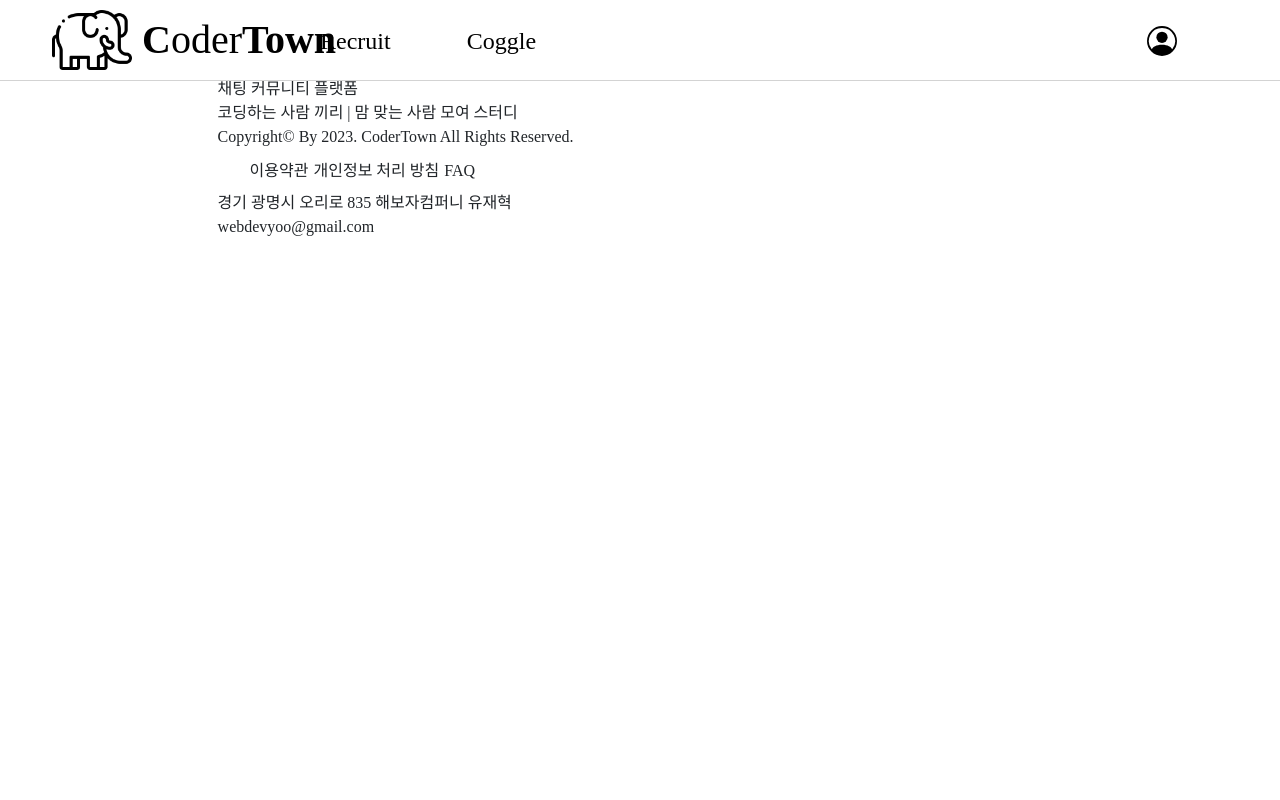
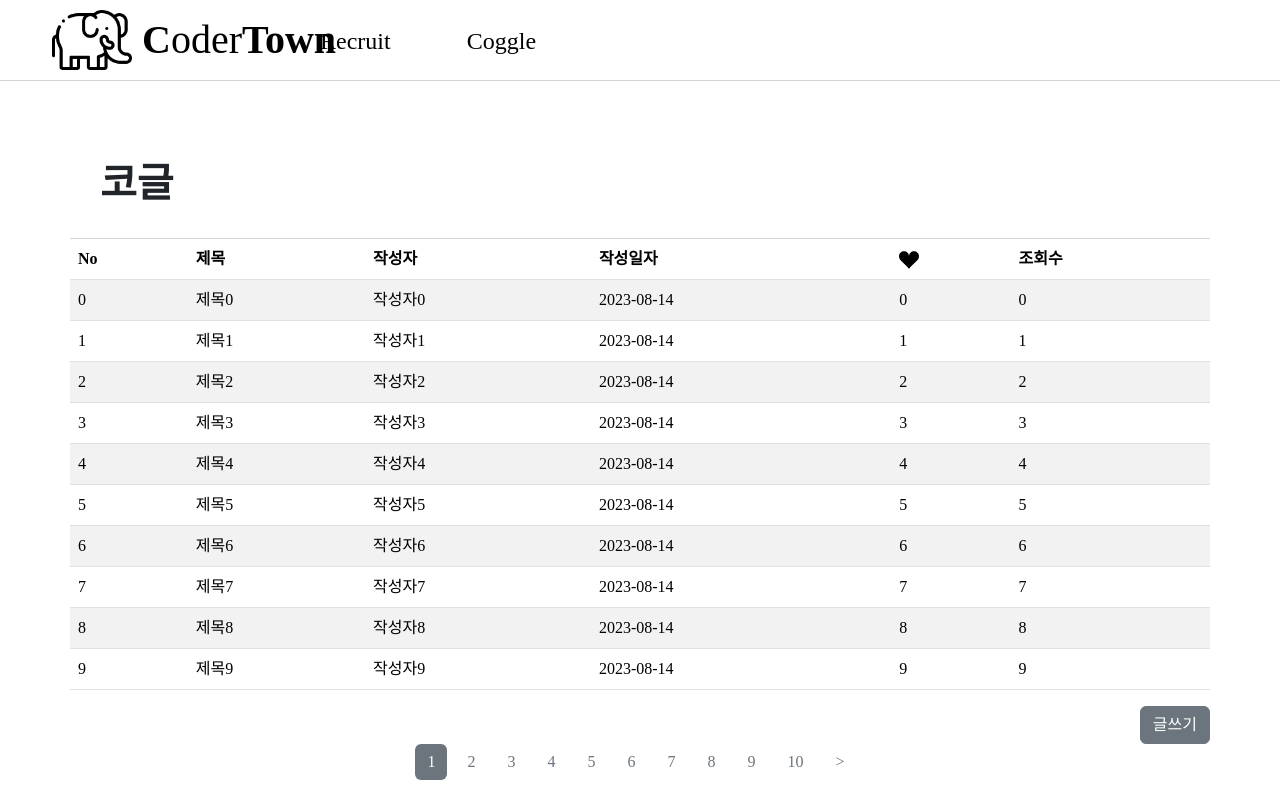
Before and after one commit to YooHyeok/codertown-client, a React (Create React App) app: page /carrier in a window 1280 px wide. Shown: the top 800 px of the page. Built offline with nearby package versions, Linux system fonts and the light colour scheme; a web font is replaced by a local one.

Commit message:
CREATE&ADD: CoggleList.js추가, Route,Link 등록, 1차 UI 적용(리스트, 페이징)

```diff
--- a/src/App.js
+++ b/src/App.js
@@ -7,6 +7,7 @@ import { BrowserRouter, Route, Routes } from 'react-router-dom';
 import Header from './component/info/Header';
 import Footer from './component/info/Footer';
 import Main from './component/Main';
+import CoggleList from './component/CoggleList';
 
 function App() {
   return (
@@ -15,6 +16,9 @@ function App() {
         <Header/>
         <Routes>
               <Route exact path='/' element={<Main />} />
+              <Route exact path='/techque' element={<CoggleList />} />
+              <Route exact path='/carrier' element={<CoggleList />} />
+              <Route exact path='/devlife' element={<CoggleList />} />
         </Routes>
         <Footer/>
       </BrowserRouter>
--- /dev/null
+++ b/src/component/CoggleList.js
@@ -0,0 +1,107 @@
+
+// import axios from "axios";
+import { useState, useEffect } from "react";
+import { Table} from 'reactstrap';
+import {BsFillSuitHeartFill} from "react-icons/bs"
+import {Button} from 'reactstrap';
+export default function CoggleList() {
+    const divStyle = {
+        width: '1200px' //캘린더 width 조절을 위해 부모태그에 설정한다.
+        , height: '700px'
+        , textAlign: 'left'
+        , margin: '100px auto'
+        , marginBottom: '50px'
+        , padding: '30px'
+        , top: '100'
+      };
+
+    const [coggleList , setCoggleList] = useState([])
+    const [pageInfo, setPageInfo] = useState({
+        allPage: 10, curPage: 1, startPage: 1, endPage: 10
+      });
+
+    const pageRequest = (e) => {
+    console.log("e.target.value : " + e.target.value);
+    }
+    useEffect(() => {
+        /* coggleList 목데이터 */
+        const mockCoggleList = [];
+        for (let j = 0; j < 10; j++) {
+            mockCoggleList.push({coggleNo:j, title: '제목'+j, writer: '작성자'+j, firstRegDate:"2023-08-14", like: j, count: j});
+        }
+        setCoggleList(mockCoggleList)
+      }, [])
+
+
+    return <div style={divStyle}>
+                <div>
+                    <h1 style={{margin:"30px"}}><b>코글</b></h1>
+                </div>
+                <div style={{borderTop: '0.1px solid lightgray'}}>
+                    <Table striped >
+                                    <thead>
+                                        <tr>
+                                            <th>No</th>
+                                            <th>제목</th>
+                                            <th>작성자</th>
+                                            <th>작성일자</th>
+                                            <th>
+                                                <BsFillSuitHeartFill style={{width:"20px",height:"20px",margin:"0 auto"}}/>
+                                            </th>
+                                            <th>
+                                                조회수
+                                            </th>
+                                        </tr>
+                                    </thead>
+                                    {console.log(coggleList)}
+
+                                    <tbody style={{overflow:"auto"}}>
+                                        {/* {this.repeatTrTd()} */}
+                                        {coggleList.map((obj) => {
+                                            console.log(obj);
+                                            return (
+                                                <tr key={obj.coggleNo}>
+                                                <td>{obj.coggleNo}</td>
+                                                <td>{obj.title}</td>
+                                                <td>{obj.writer}</td>
+                                                <td>{obj.firstRegDate}</td>
+                                                <td>{obj.like}</td>
+                                                <td>{obj.count}</td>
+                                            </tr>
+                                            )
+                                        })}
+                                    </tbody>
+                                    {/* map은 각각의 요소마다 return한다. */}
+
+                                </Table>
+                        </div>
+                        <div style={{float:"right"}} ><Button color='secondary'>글쓰기</Button></div>
+                        <div style={{ clear:"both", textAlign:"center"}}>
+                            {(() => {
+                                const array = [];
+                                for (let i = pageInfo.startPage; i <= pageInfo.endPage; i++) {
+                                    if (i == pageInfo.curPage) {
+                                    array.push(
+                                        <span key={i}><Button style={{border:"none"}} color='secondary' className='numberbutton' value={i} onClick={pageRequest}>{i}</Button>&nbsp;&nbsp;</span>
+                                    )
+                                    } else {
+                                    array.push(
+                                        <span key={i}><Button style={{border:"none"}} outline color='secondary' className='numberbutton' value={i} onClick={pageRequest}>{i}</Button>&nbsp;&nbsp;</span>
+                                    )
+                                    }
+                                }
+                                if(pageInfo.curPage != 1)
+                                array.unshift(
+                                    <span ><Button style={{border:"none"}} outline color='secondary' className='numberbutton' value={pageInfo.curPage-1} onClick={pageRequest}>{"<"}</Button>&nbsp;&nbsp;</span>
+
+                                )
+                                if(pageInfo.curPage != Math.max(pageInfo.allPage))
+                                array.push(
+                                    <span ><Button style={{border:"none"}} outline color='secondary' className='numberbutton' value={pageInfo.curPage+1} onClick={pageRequest}>{">"}</Button>&nbsp;&nbsp;</span>
+
+                                )
+                                return array;
+                                })()}
+                        </div>
+                    </div>
+}
--- a/src/component/info/dropdown/HeaderDropDownCoggle.js
+++ b/src/component/info/dropdown/HeaderDropDownCoggle.js
@@ -14,9 +14,9 @@ export default function HeaderDropDownCoggle() {
         <span style={{color:"black", fontSize:"24px"}}>Coggle</span>
       </DropdownToggle>
       <DropdownMenu >
-        <Link to={'/'}><DropdownItem style={{ lineHeight: "25px" }}><b>TechQue</b></DropdownItem></Link>
-        <Link to={'/'}><DropdownItem style={{ lineHeight: "25px" }}><b>Carrier</b></DropdownItem></Link>
-        <Link to={'/'}><DropdownItem style={{ lineHeight: "25px" }}><b>DevLife</b></DropdownItem></Link>
+        <Link to={'/techque'}><DropdownItem style={{ lineHeight: "25px" }}><b>TechQue</b></DropdownItem></Link>
+        <Link to={'/carrier'}><DropdownItem style={{ lineHeight: "25px" }}><b>Carrier</b></DropdownItem></Link>
+        <Link to={'/devlife'}><DropdownItem style={{ lineHeight: "25px" }}><b>DevLife</b></DropdownItem></Link>
       </DropdownMenu>
     </Dropdown>
   );
--- a/src/index.css
+++ b/src/index.css
@@ -1,4 +1,4 @@
-/* body {
+body {
   margin: 0;
   font-family: -apple-system, BlinkMacSystemFont, 'Segoe UI', 'Roboto', 'Oxygen',
     'Ubuntu', 'Cantarell', 'Fira Sans', 'Droid Sans', 'Helvetica Neue',
@@ -10,7 +10,7 @@
 code {
   font-family: source-code-pro, Menlo, Monaco, Consolas, 'Courier New',
     monospace;
-} */
+}
 @font-face {
   font-family: 'KOTRAHOPE';
   src: url('https://cdn.jsdelivr.net/gh/projectnoonnu/noonfonts_2110@1.0/KOTRAHOPE.woff2') format('woff2');
--- a/src/redux_jwt/persist-store.js
+++ b/src/redux_jwt/persist-store.js
@@ -13,7 +13,7 @@ const persistConfig = {
 function reducer(currentState, action) {
     if (currentState == undefined) {
         return ({
-            Authorization: '',
+            Authorization: 'null',
             UserId: ''
         })
     }
```
